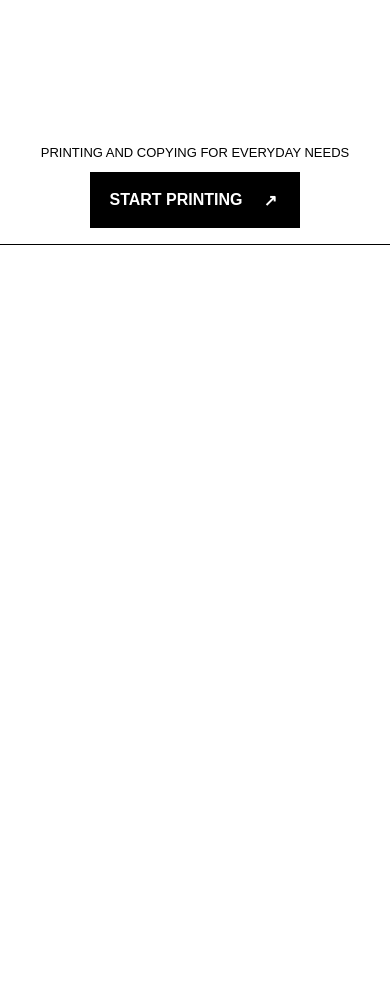
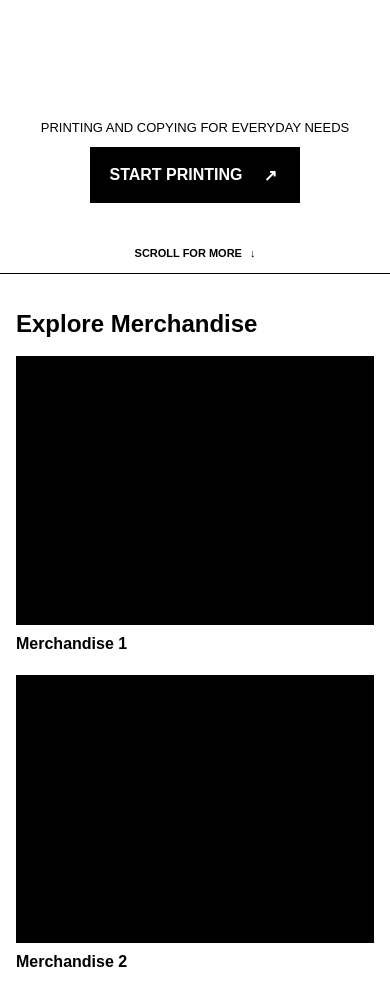
Before and after one commit to Jann-Arpon/Print-ease, a plain HTML site: page print-studio-updated-v3/print-website-v2/index.html in a window 390 px wide. Shown: the part 571-1561 px from the top of the page. Before the commit the page ends 844 px from the top, so only its background shows below. Drawn offline with Linux system fonts and the light colour scheme.

Commit message:
Add homepage merchandise scroll section

```diff
--- a/print-studio-updated-v3/print-website-v2/index.html
+++ b/print-studio-updated-v3/print-website-v2/index.html
@@ -22,7 +22,32 @@
         <img class="landing-logo" src="assets/alj-logo.svg" alt="ALJ Copy Print and General Merchandise">
         <span class="print-portal__bottom"><span class="portal-caption">PRINTING AND COPYING FOR EVERYDAY NEEDS</span><span class="portal-button"><span>START PRINTING</span><span class="portal-button__icon" aria-hidden="true">↗</span></span></span>
       </a>
+      <a class="home-scroll-hint" href="#merchandise-heading">SCROLL FOR MORE <span aria-hidden="true">↓</span></a>
     </main>
+
+    <section class="merchandise-section" aria-labelledby="merchandise-heading">
+      <div class="merchandise-content">
+        <h2 id="merchandise-heading">Explore Merchandise</h2>
+        <div class="merchandise-grid">
+          <article class="merchandise-item">
+            <div class="merchandise-placeholder" aria-hidden="true"></div>
+            <h3>Merchandise 1</h3>
+          </article>
+          <article class="merchandise-item">
+            <div class="merchandise-placeholder" aria-hidden="true"></div>
+            <h3>Merchandise 2</h3>
+          </article>
+          <article class="merchandise-item">
+            <div class="merchandise-placeholder" aria-hidden="true"></div>
+            <h3>Merchandise 3</h3>
+          </article>
+          <article class="merchandise-item">
+            <div class="merchandise-placeholder" aria-hidden="true"></div>
+            <h3>Merchandise 4</h3>
+          </article>
+        </div>
+      </div>
+    </section>
 
     <footer class="site-footer">
       <span>© <span data-year></span> ALJ PRINT SERVICES</span>
--- a/print-studio-updated-v3/print-website-v2/style.css
+++ b/print-studio-updated-v3/print-website-v2/style.css
@@ -111,8 +111,30 @@ button:focus-visible {
 }
 
 .home-main--full {
+  position: relative;
   display: flex;
   flex: 1;
+}
+
+.home-scroll-hint {
+  position: absolute;
+  right: 0;
+  bottom: 0;
+  left: 0;
+  display: flex;
+  justify-content: center;
+  align-items: center;
+  gap: 8px;
+  margin: 0;
+  color: #000;
+  font-size: 11px;
+  font-weight: bold;
+  text-decoration: none;
+}
+
+.home-scroll-hint:hover {
+  text-decoration: underline;
+  text-underline-offset: 3px;
 }
 
 .print-portal--full {
@@ -213,6 +235,38 @@ button:focus-visible {
 
 .site-footer span:last-child {
   display: none;
+}
+
+.merchandise-section {
+  padding: 56px 24px 64px;
+  border-top: 1px solid #000;
+}
+
+.merchandise-content {
+  width: min(100%, 900px);
+  margin: 0 auto;
+}
+
+.merchandise-section h2 {
+  margin: 0 0 24px;
+  font-size: 30px;
+}
+
+.merchandise-grid {
+  display: grid;
+  grid-template-columns: repeat(2, minmax(0, 1fr));
+  gap: 28px 20px;
+}
+
+.merchandise-item h3 {
+  margin: 10px 0 0;
+  font-size: 16px;
+}
+
+.merchandise-placeholder {
+  width: 100%;
+  aspect-ratio: 4 / 3;
+  background: #000;
 }
 
 .services-main--simple {
@@ -341,7 +395,17 @@ button:focus-visible {
 
   .print-portal--full {
     min-height: 390px;
+    margin-bottom: 54px;
     padding: 16px;
+  }
+
+  .home-main--full {
+    min-height: calc(100vh - 65px);
+    min-height: calc(100svh - 65px);
+  }
+
+  .home-scroll-hint {
+    bottom: 14px;
   }
 
   .landing-logo {
@@ -362,6 +426,20 @@ button:focus-visible {
     align-items: center;
   }
 
+  .merchandise-section {
+    padding: 36px 16px 44px;
+  }
+
+  .merchandise-section h2 {
+    margin-bottom: 18px;
+    font-size: 24px;
+  }
+
+  .merchandise-grid {
+    grid-template-columns: 1fr;
+    gap: 22px;
+  }
+
   .services-main--simple {
     padding: 16px 14px;
   }
```
